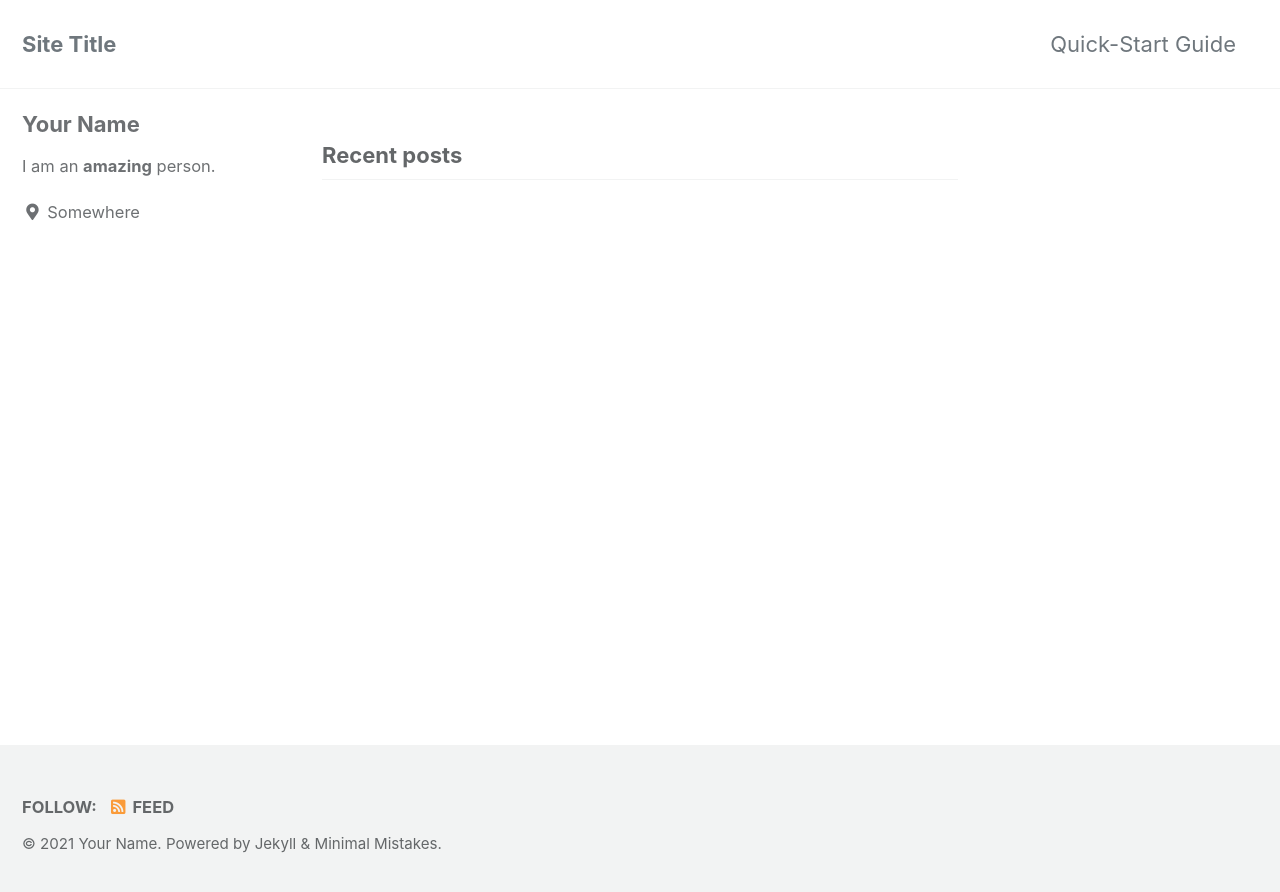
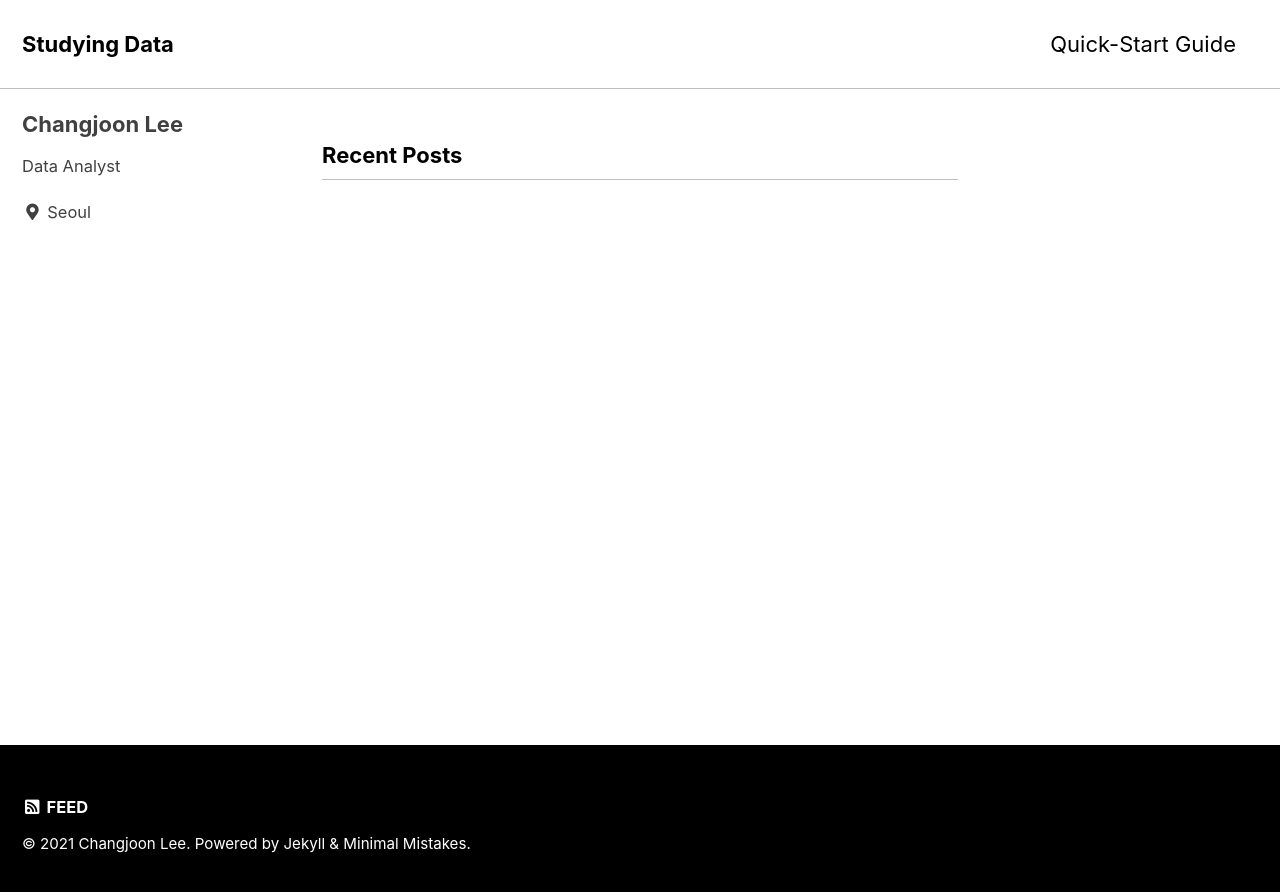
Before and after one commit to genier1/genier1.github.io, a Jekyll site: the page built from index.html, in a window 1280 px wide. Shown: the top 892 px of the page. Built offline with Jekyll 4.4.1, drawn with Linux system fonts in a browser that asks for light colours; cached includes are drawn as plain includes; the list of posts is cut into pages by our own code.

Commit message:
no message

```diff
--- a/_config.yml
+++ b/_config.yml
@@ -12,16 +12,16 @@
 
 # theme                  : "minimal-mistakes-jekyll"
 # remote_theme           : "mmistakes/minimal-mistakes"
-minimal_mistakes_skin    : "default" # "air", "aqua", "contrast", "dark", "dirt", "neon", "mint", "plum", "sunrise"
+minimal_mistakes_skin    : "contrast" # "air", "aqua", "contrast", "dark", "dirt", "neon", "mint", "plum", "sunrise"
 
 # Site Settings
-locale                   : "en-US"
-title                    : "Site Title"
+locale                   : "Ko"
+title                    : "Studying Data"
 title_separator          : "-"
 subtitle                 : # site tagline that appears below site title in masthead
-name                     : "Your Name"
+name                     : "Changjoon Lee"
 description              : "An amazing website."
-url                      : # the base hostname & protocol for your site e.g. "https://mmistakes.github.io"
+url                      : "https://genier1.github.io"
 baseurl                  : # the subpath of your site, e.g. "/blog"
 repository               : # GitHub username/repo-name e.g. "mmistakes/minimal-mistakes"
 teaser                   : # path of fallback teaser image, e.g. "/assets/images/500x300.png"
@@ -93,10 +93,10 @@ analytics:
 
 # Site Author
 author:
-  name             : "Your Name"
+  name             : "Changjoon Lee"
   avatar           : # path of avatar image, e.g. "/assets/images/bio-photo.jpg"
-  bio              : "I am an **amazing** person."
-  location         : "Somewhere"
+  bio              : "Data Analyst"
+  location         : "Seoul"
   email            :
   links:
     - label: "Email"
```
Also changed, not shown: 6 other files.
